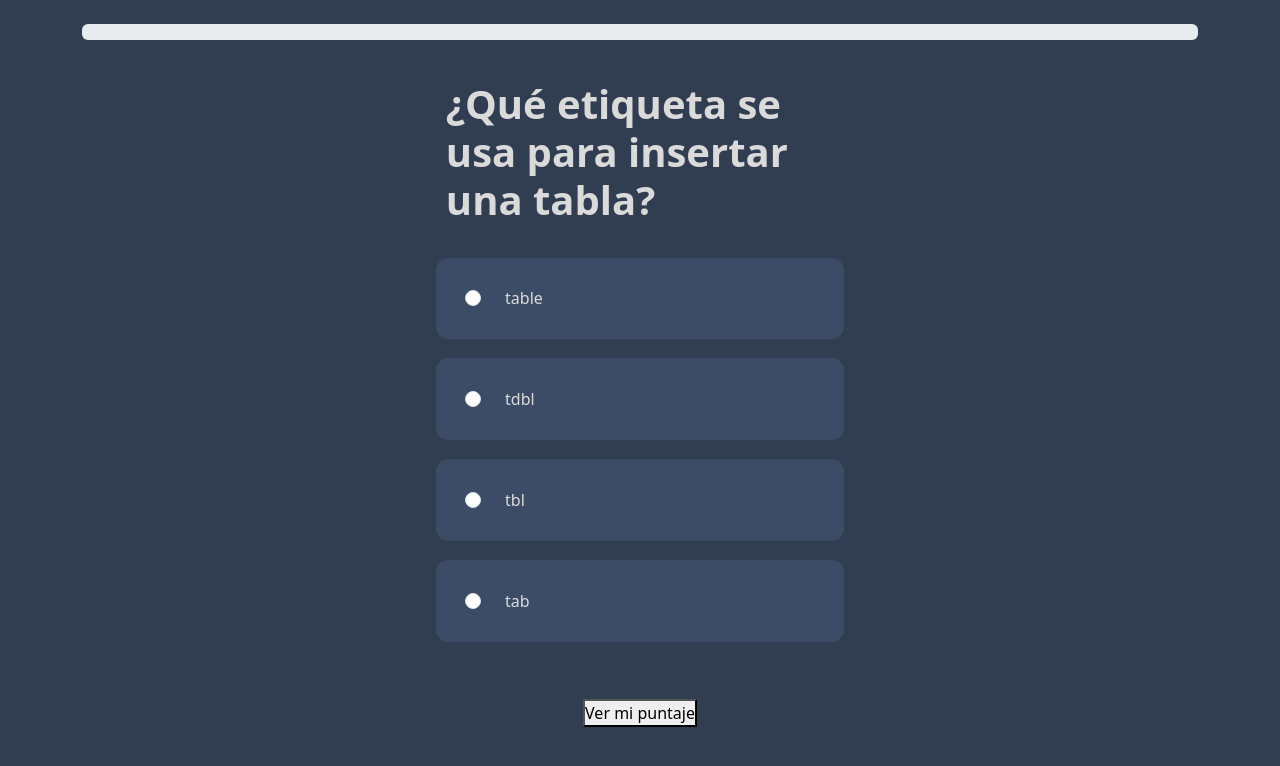
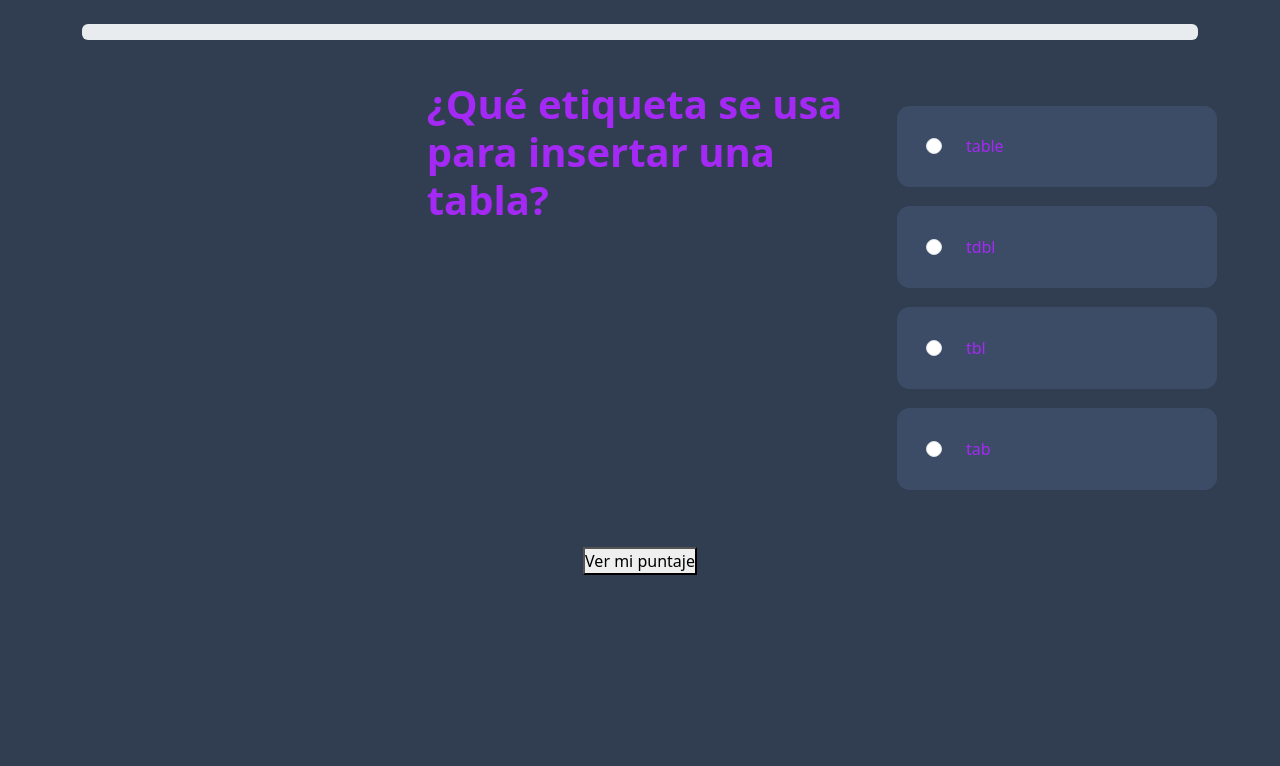
Before and after one commit to ReneFuentes21/quiz-project, a website built with Vite: page index.html in a window 1280 px wide. Built offline with nearby package versions, Linux system fonts and the light colour scheme.

Commit message:
Barra funcionando, agregado de media query para Desktop

```diff
--- a/src/main.js
+++ b/src/main.js
@@ -2,11 +2,11 @@ import 'bootstrap/dist/css/bootstrap.min.css';
 import 'bootstrap/dist/js/bootstrap.bundle.min.js';
 import './styles.css';
 import { getQuestions, respuesta, agregarBotonEnviar  } from './question.js';
+import './question.js'; //para usar funciones globales
 //import preguntasData from './data/questions.json';
 
 document.addEventListener('DOMContentLoaded', () => {
     //localStorage.removeItem('respuestas');
-
     //getQuestions(preguntasData);
     getQuestions()
     agregarBotonEnviar();
--- a/src/question.js
+++ b/src/question.js
@@ -101,6 +101,9 @@ function mostrarPuntaje() {
         }
     });
     alert(`Puntaje: ${correctas} de ${questions.length}`);
+
+    localStorage.removeItem('quiz'); //Sirve para reiniciar el progreso que se había guardado
+    location.reload(); // Recarga la página para reiniciar todo
 }
 
 // Esta función para el botón "Enviar" ya no es tan crítica si las preguntas avanzan solas.
@@ -115,15 +118,12 @@ export function agregarBotonEnviar() {
 
 
 //función que actualiza la barra de progreso según las preguntas respondidas hasta el momento
-function actualizarBarraProgreso() {
+export function actualizarBarraProgreso() {
     const barra = document.getElementById('barra-progreso');
     if (!barra) return; // Evita que dé error si aun no se ha construido la barra
 
-    const total = aleatorioQuestions.length;
-    //Para
-    const respondidas = array_respuesta.filter(r =>aleatorioQuestions.some(p => p.id === r.id && r.respuesta)).length;
-
-
+    const total = questions.length;
+    const respondidas = array_respuesta.filter(r => r.respuesta).length;
     const porcentaje = Math.round((respondidas / total) * 100);
 
     barra.style.width = `${porcentaje}%`;
--- a/src/styles.css
+++ b/src/styles.css
@@ -49,6 +49,53 @@ h1{
     border-radius: 0.8rem;
 }
 
+.opcion:hover{ /*OJOOO: AGREGAR A MEDIA QUERY PARA COMPUTADORAAAAA*/
+    font-weight: bold;
+}
+
 .opcion label{
     padding-left: 1.5rem; /*espacio entre radbutton y texo*/
 }
+
+
+/* ---- MEDIA QUERY PARA TAMAÑO DESKTOP ---- */
+@media (min-width: 1024px) {
+    body{
+        color: var(--button-color);
+    }
+
+    .container-pregunta
+{
+    display: flex;
+    flex-direction: column;
+    margin: 0;
+    padding-left: 0rem;
+}
+
+    .preguntaResponder{
+    display: flex;
+    padding-top: 1rem;
+    padding-bottom: 3rem;
+    width: 50rem;
+    }
+
+    h1{
+    font-weight: bold;
+    padding-left: 0;
+    text-align: start;
+}
+
+.opcion{
+    width: 20rem;
+    margin: 0.6rem;
+    background-color: var(--options-color);
+    padding: 1.8rem;
+    border-radius: 0.8rem;
+}
+
+    .opcion:hover{ /*OJOOO: AGREGAR A MEDIA QUERY PARA COMPUTADORAAAAA*/
+    font-weight: bold;
+    background-color: #dbdada;
+}
+
+}
```
